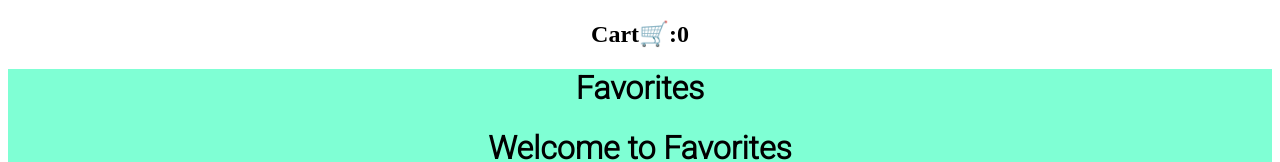
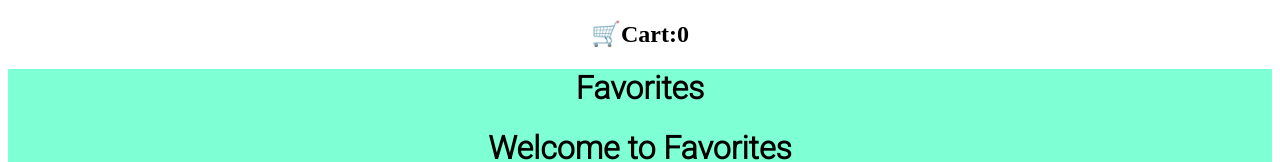
Before and after one commit to emefiene/favorites-react-project-phase-2, a React (Create React App) app: page / in a window 1280 px wide. Shown: the top 162 px of the page. Built offline with nearby package versions, Linux system fonts and the light colour scheme; data requests are answered from the project's data file.

Commit message:
updated RenderCart

```diff
--- a/src/components/RenderCart.js
+++ b/src/components/RenderCart.js
@@ -1,9 +1,8 @@
 import React from 'react'
 
 const Cart = ({cart}) => {
-    console.log(cart)
   return (
-    <h2 style={{textAlign:"center"}} >Cart🛒:{cart.length}</h2>
+    <h2 style={{textAlign:"center"}} >🛒Cart:{cart.length}</h2>
   )
 }
 
```
